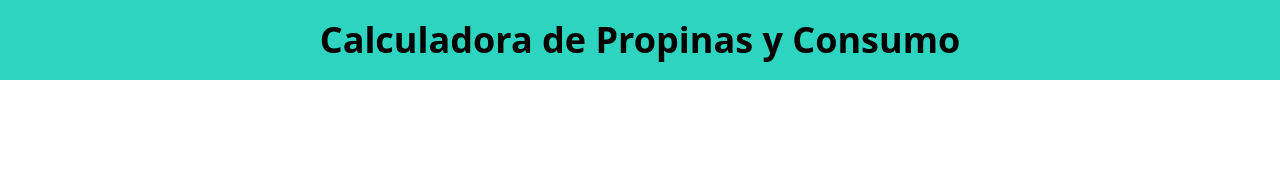
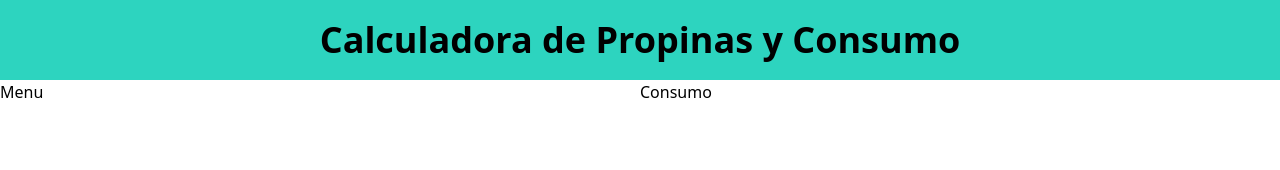
Before and after one commit to Lilian1306/TypeScript, a React (Vite) app: page / in a window 1280 px wide. Shown: the top 170 px of the page. Built offline with nearby package versions, Linux system fonts and the light colour scheme.

Commit message:
agregando dos columnas una para mostrar el menu y la segunda para mostrar el consumo, agregando estilos con tailwindcss

```diff
--- a/src/App.tsx
+++ b/src/App.tsx
@@ -8,6 +8,17 @@
          <h1 className="text-center text-4xl font-black">Calculadora de Propinas y Consumo</h1>
       </header>
 
+      <main className="max-w-7xl mx-auto grid md:grid-cols-2">
+        <div>
+           <h2>Menu</h2>
+        </div>
+
+        <div>
+           <h2>Consumo</h2>
+        </div>
+
+      </main>
+
     </>
   )
 }
```
